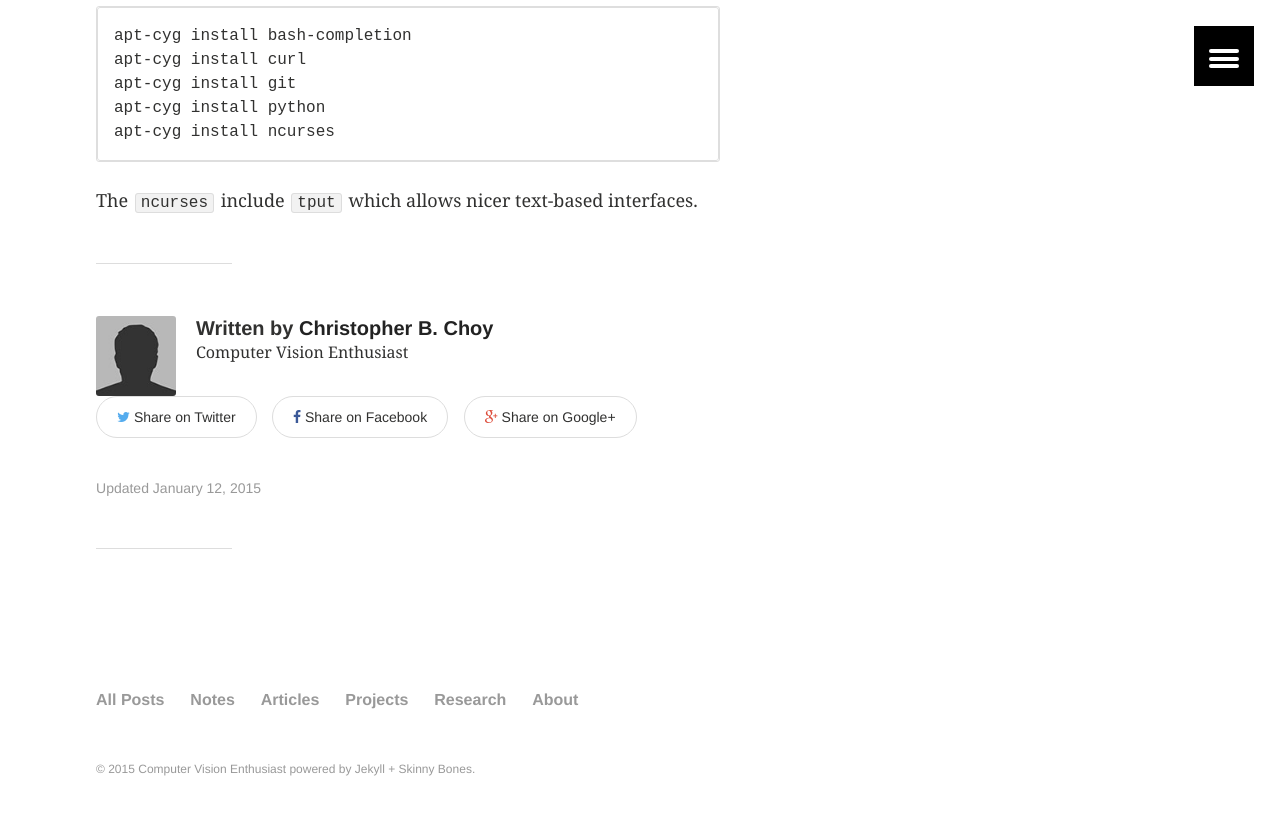
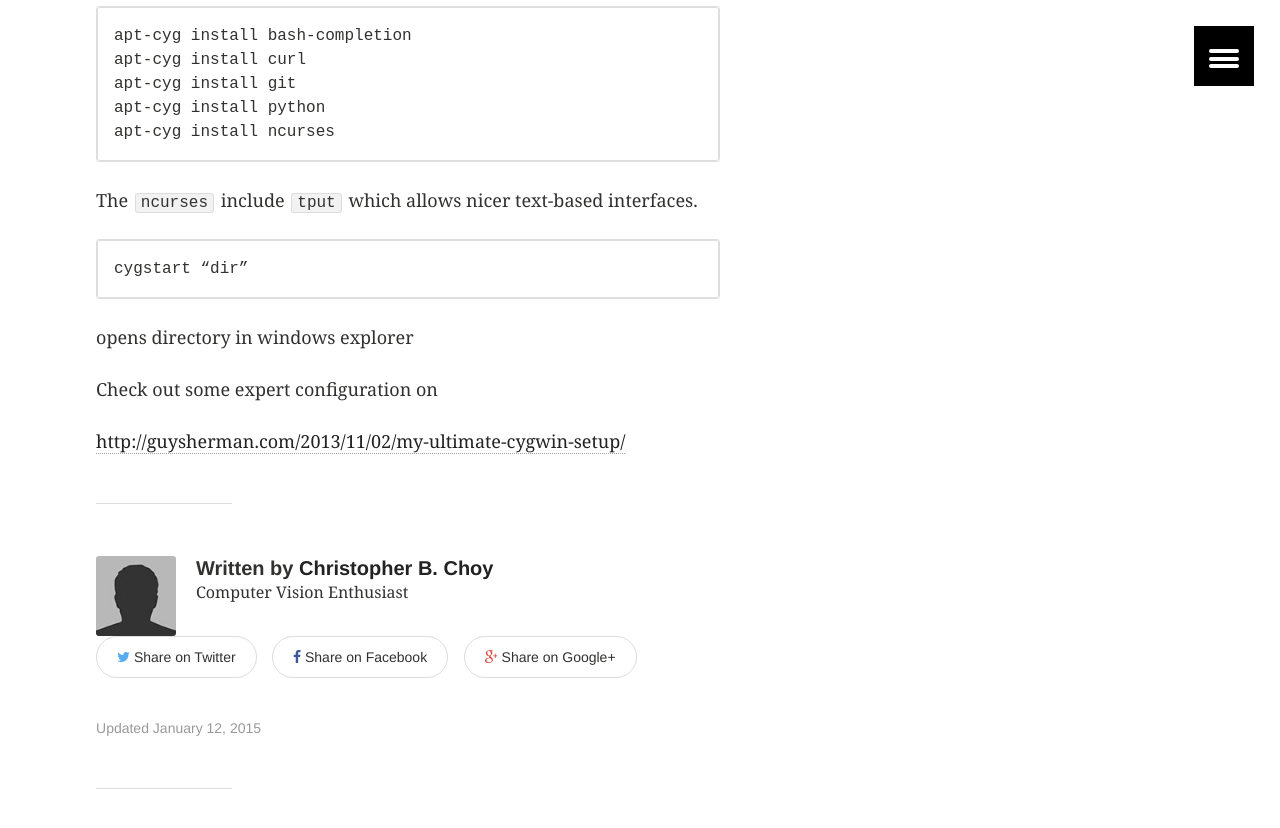
Before and after one commit to antran89/blog, a Jekyll site: the page built from _posts/notes/2015-01-12-cygwin-notes.md, in a window 1280 px wide and 900 px high, scrolled down 826 px. Shown: the top 828 px of the window. Built offline with Jekyll 4.4.1, drawn with Linux system fonts in a browser that asks for light colours; comment, search, counter and statistics services are not loaded.

Commit message:
vim notes

```diff
--- a/_posts/notes/2015-01-12-cygwin-notes.md
+++ b/_posts/notes/2015-01-12-cygwin-notes.md
@@ -19,7 +19,7 @@ Install `cygwin` and make sure to install `wget` when the selecting packages to
 
 and follow the instructions on
 
-http://superuser.com/questions/41093/installing-cygwin-packages-from-the-command-line
+<http://superuser.com/questions/41093/installing-cygwin-packages-from-the-command-line>
 
 which is
 
@@ -41,3 +41,14 @@ apt-cyg install ncurses
 ~~~
 
 The `ncurses` include `tput` which allows nicer text-based interfaces.
+
+
+~~~
+cygstart “dir”
+~~~
+
+opens directory in windows explorer
+
+Check out some expert configuration on
+
+<http://guysherman.com/2013/11/02/my-ultimate-cygwin-setup/>
```
Also changed, not shown: _posts/notes/2015-01-12-vim-notes.md (added, +28 -0 lines).
